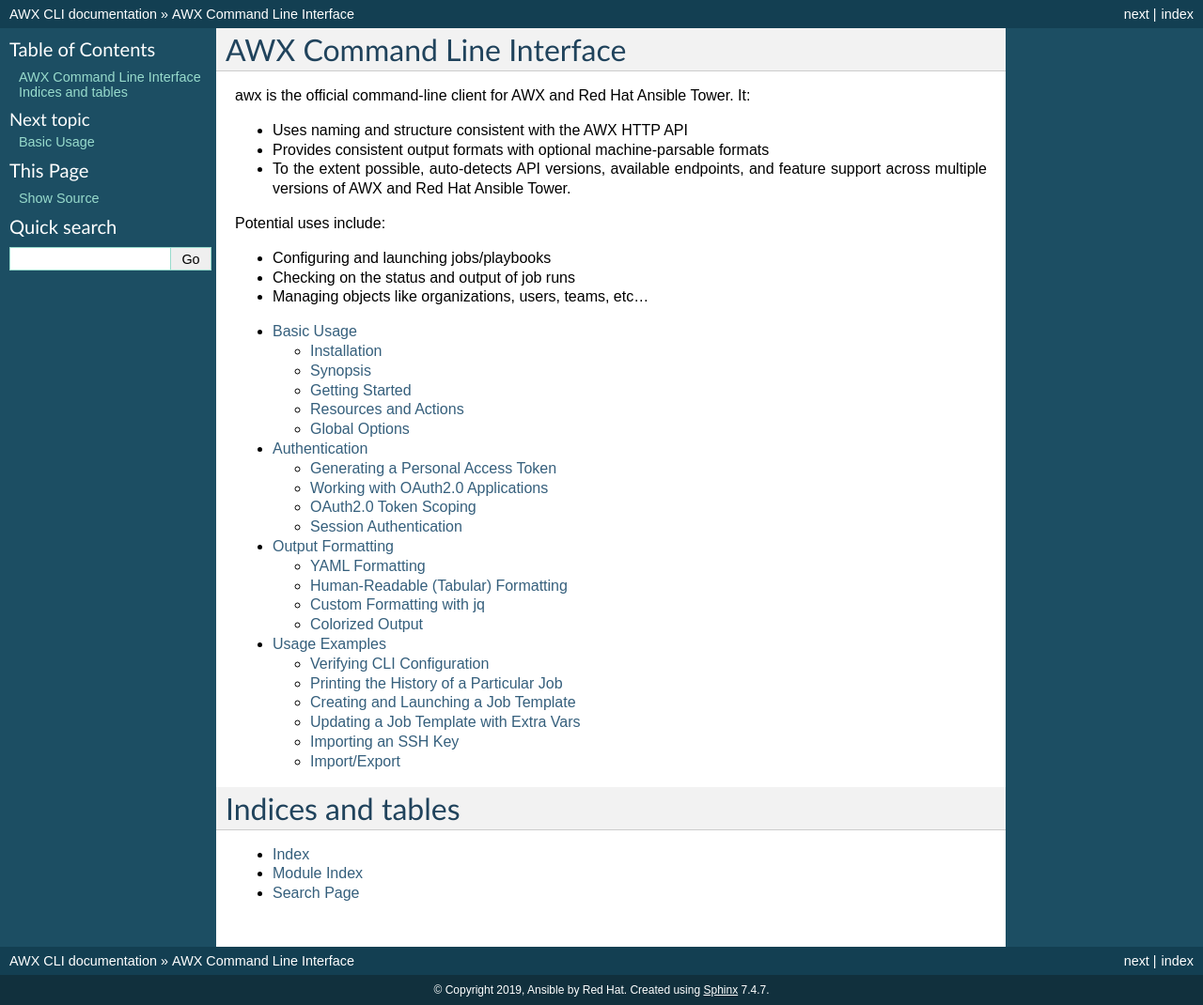
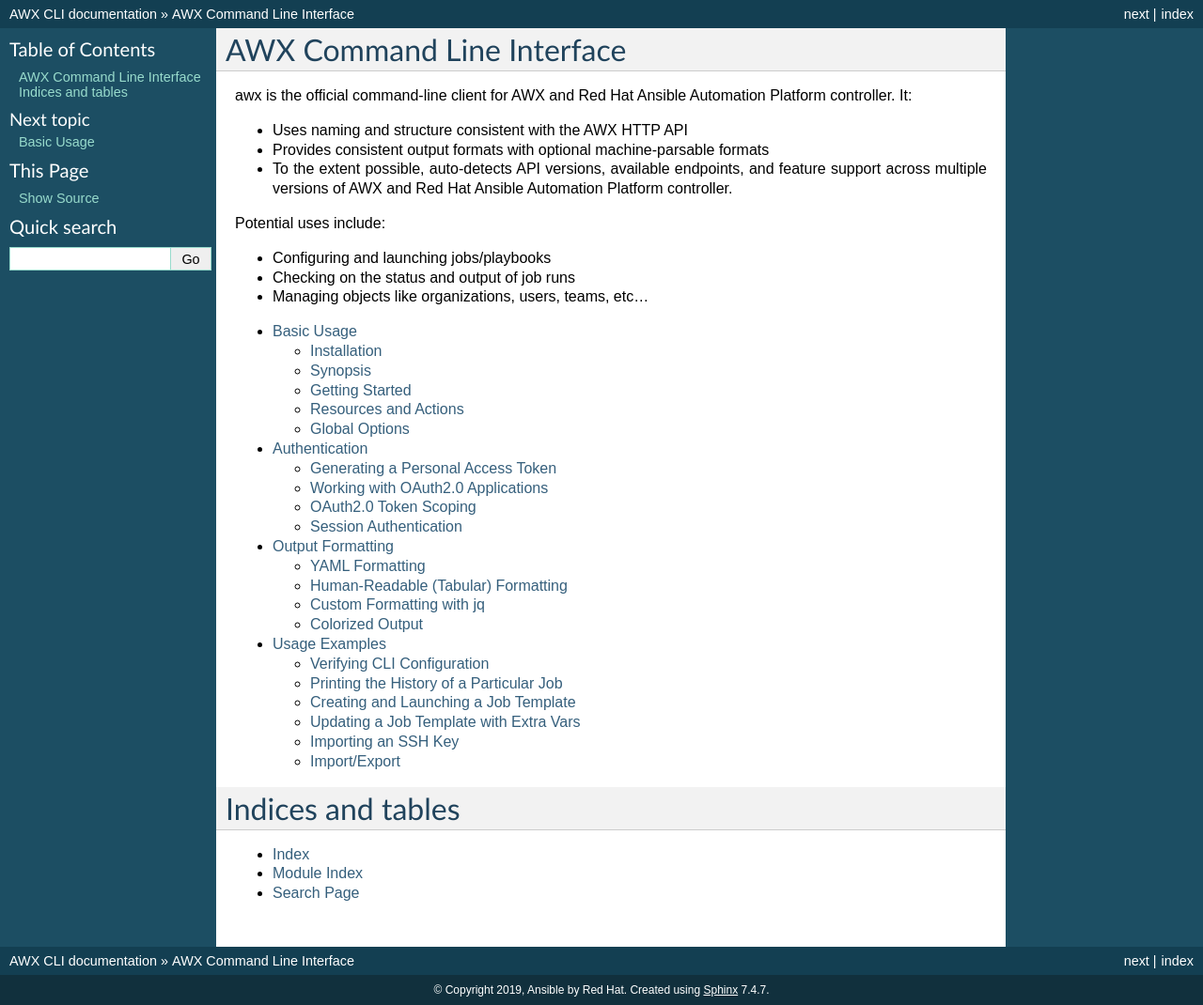
Before and after one commit to alanbchristie/awxkit, a Sphinx documentation site: the page built from awxkit/cli/docs/source/index.rst, in a window 1280 px wide. Shown: the whole page at 94% size. Built offline with Sphinx 7.4.7, drawn with Linux system fonts in a browser that asks for light colours.

Commit message:
Update conf.py
Updated variables to reflect automation controller name.

```diff
--- a/awxkit/cli/docs/source/conf.py
+++ b/awxkit/cli/docs/source/conf.py
@@ -52,6 +52,7 @@
 
 rst_epilog = '''
 .. |prog| replace:: awx
-.. |at| replace:: Ansible Tower
-.. |RHAT| replace:: Red Hat Ansible Tower
+.. |at| replace:: automation controller
+.. |At| replace:: Automation controller
+.. |RHAT| replace:: Red Hat Ansible Automation Platform controller
 '''
```
